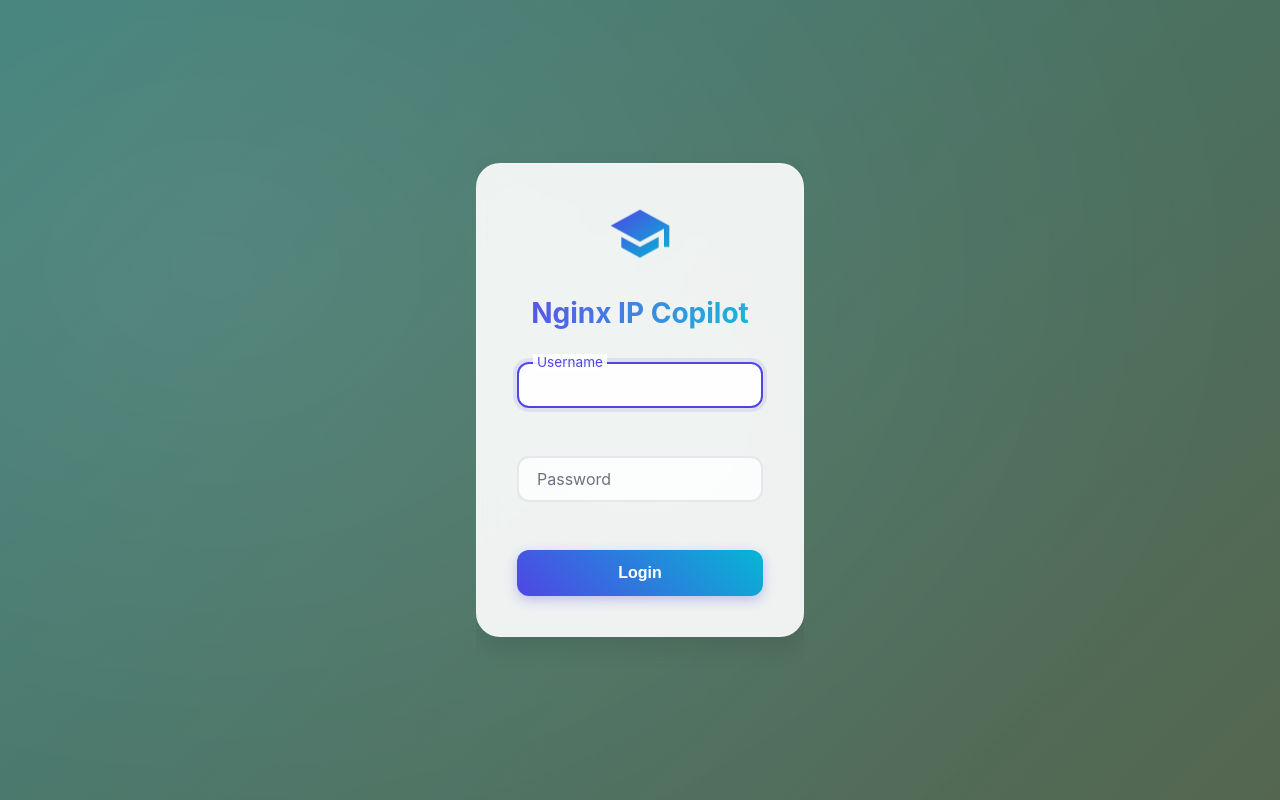
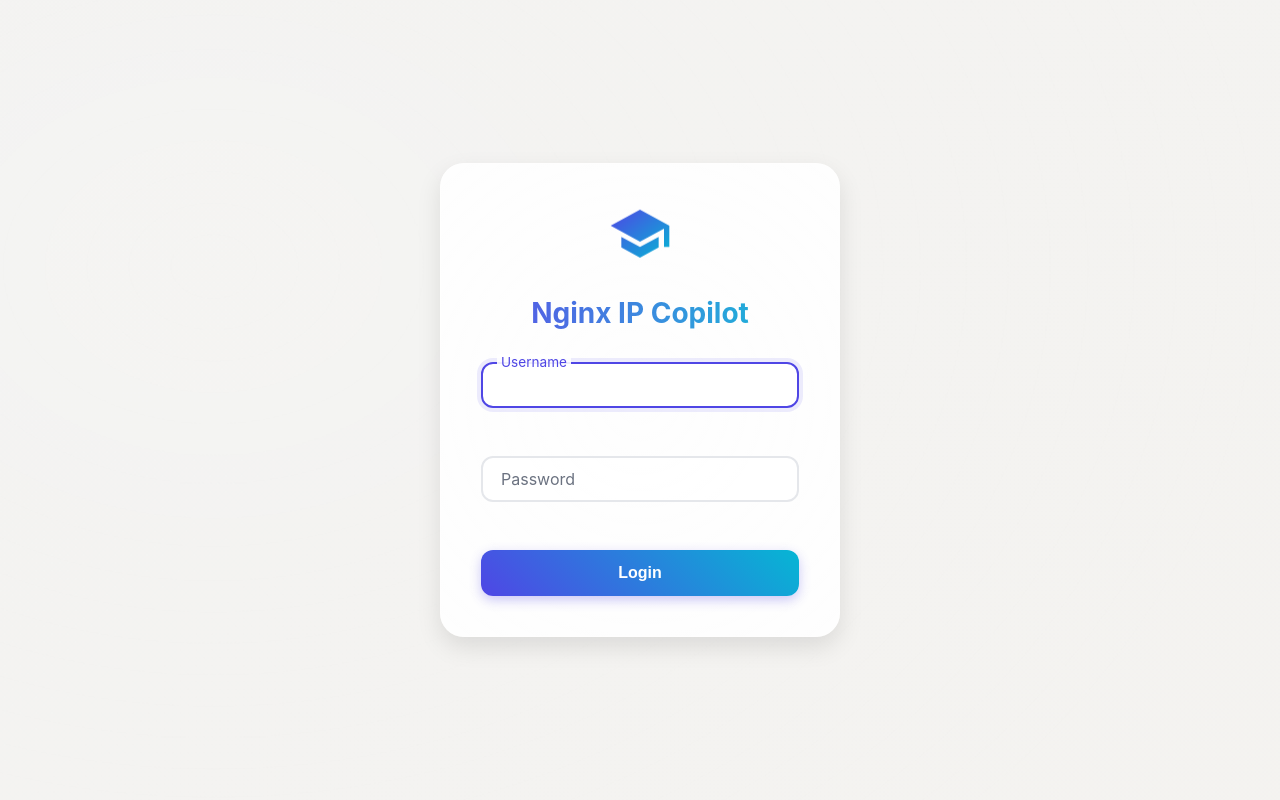
Before and after one commit to LeavesWebber/nginx_ip_copilot, a Vue app in the folder frontend/: page /login in a window 1280 px wide. Shown: the top 800 px of the page. Built offline with nearby package versions, Linux system fonts and the light colour scheme.

Commit message:
背景颜色设置

```diff
--- a/frontend/src/style.css
+++ b/frontend/src/style.css
@@ -8,8 +8,10 @@
   --error-color: #ef4444;
   --gradient-start: #4f46e5;
   --gradient-end: #06b6d4;
-  --gradient-background-start: #665533;
-  --gradient-background-end: #06b6d4;
+  --gradient-background-start: #f4f2ef;
+  --gradient-background-end: #f3f5f5;
+  --min-width: 1200px;
+  --min-height: 700px;
 }
 
 * {
@@ -29,6 +31,8 @@
   animation: gradient 15s ease infinite;
   position: relative;
   overflow: hidden;
+  min-width: var(--min-width);
+  min-height: var(--min-height);
 }
 
 body::before {
@@ -127,30 +131,9 @@
   }
 }
 
-/* Reset default styles */
-/*html, body {
-  margin: 0;
-  padding: 0;
-  height: 100%;
+#app {
   width: 100%;
+  min-width: var(--min-width);
+  min-height: var(--min-height);
+  position: relative;
 }
-
-#app {
-  height: 100%;
-  width: 100%;
-}
-
-/* Element Plus dark mode compatibility */
-/*:root {
-  --el-color-primary: #409eff;
-}*/
-
-/* Remove Vite's default styles */
-/*button {
-  border-radius: 0;
-  border: none;
-  margin: 0;
-  padding: 0;
-  width: auto;
-  background: transparent;
-}*/
```
